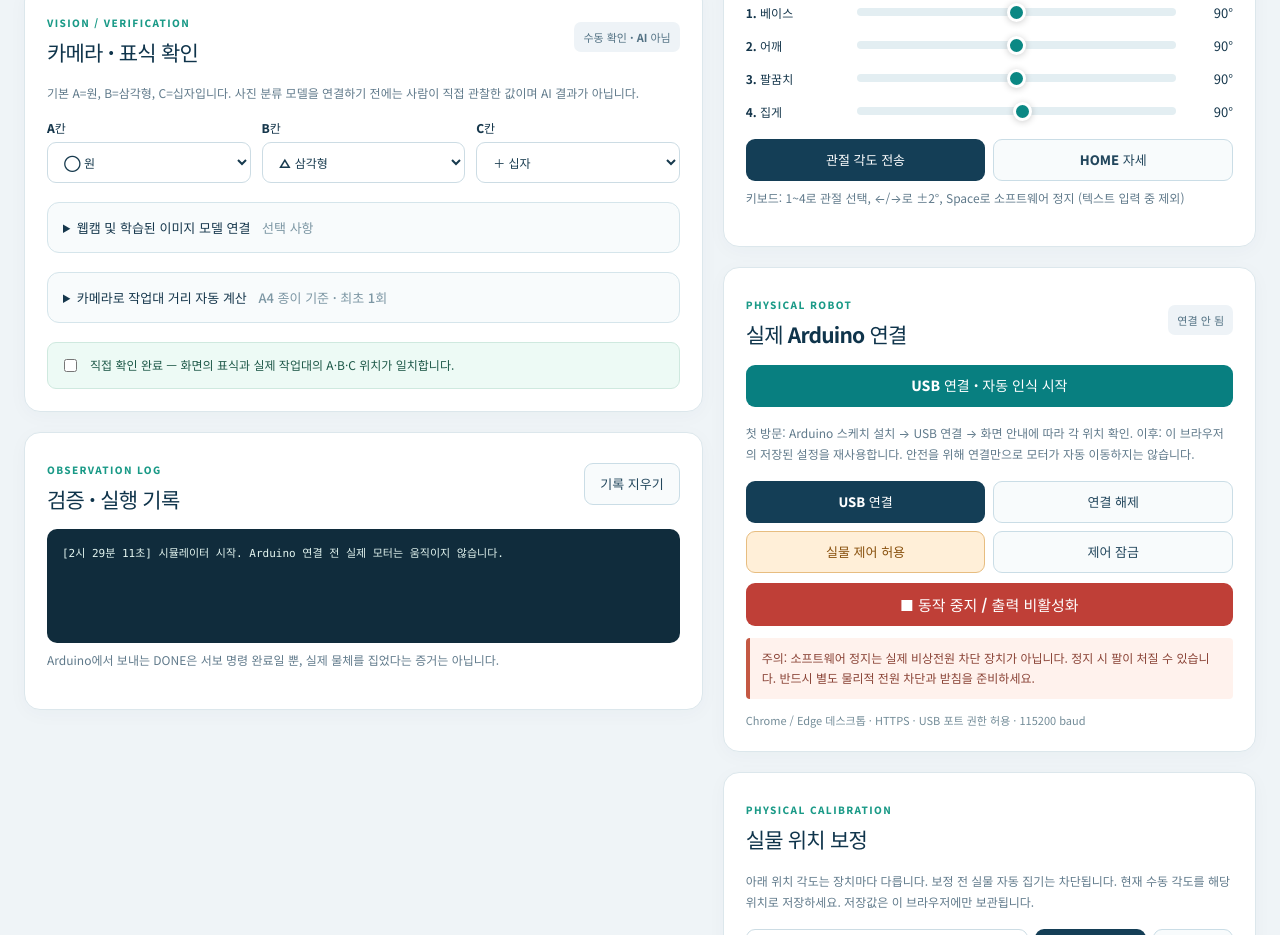
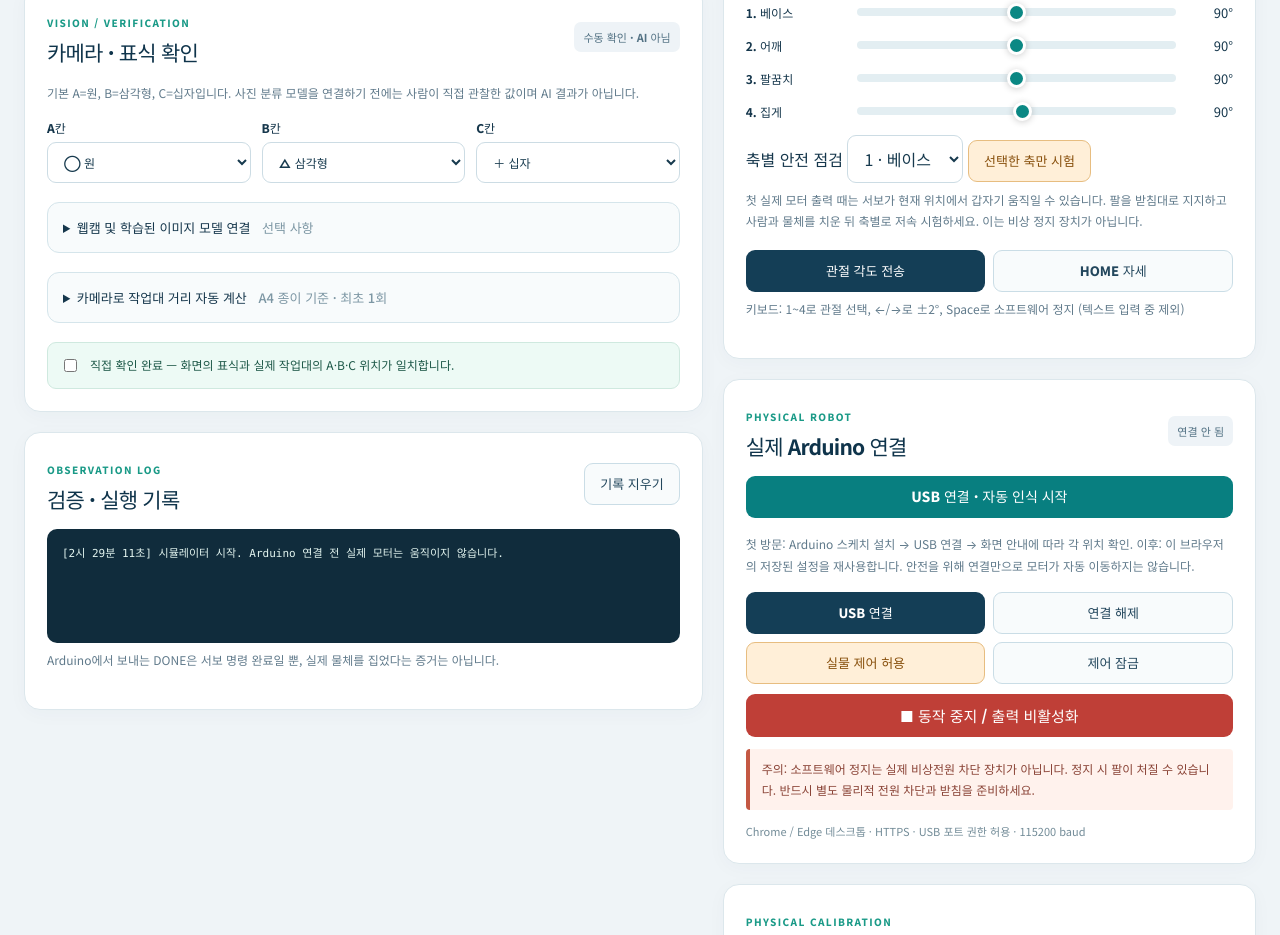
Before and after one commit to gim6110-glitch/AIrobot, a website with bundled scripts: page index.html in a window 1280 px wide. Shown: the part 973-1908 px from the top of the page. Built offline with nearby package versions, Linux system fonts and the light colour scheme.

Commit message:
ui: expose single-axis physical diagnostics for safer first-time servo verification

```diff
--- a/index.html
+++ b/index.html
@@ -146,6 +146,12 @@
       <div class="panel-title"><div><span class="kicker">JOINT CONTROL</span><h2>키보드 · 수동 조작</h2></div></div>
       <p class="hint">화면의 관절 각도는 개념 표현입니다. 실물 연결 시 각도 범위를 먼저 확인하고 무부하로 한 축씩 움직이세요.</p>
       <div id="sliders"></div>
+      <div class="axis-check">
+        <label for="axisSelect">축별 안전 점검</label>
+        <select id="axisSelect"><option value="0">1 · 베이스</option><option value="1">2 · 어깨</option><option value="2">3 · 팔꿈치</option><option value="3">4 · 집게</option></select>
+        <button class="btn warning" type="button" id="testAxis">선택한 축만 시험</button>
+      </div>
+      <p class="hint">첫 실제 모터 출력 때는 서보가 현재 위치에서 갑자기 움직일 수 있습니다. 팔을 받침대로 지지하고 사람과 물체를 치운 뒤 축별로 저속 시험하세요. 이는 비상 정지 장치가 아닙니다.</p>
       <div class="manual-row"><button id="sendPose" class="btn blue">관절 각도 전송</button><button id="home" class="btn subtle">HOME 자세</button></div>
       <p class="hint">키보드: 1~4로 관절 선택, ←/→로 ±2°, Space로 소프트웨어 정지 (텍스트 입력 중 제외)</p>
     </section>
```
